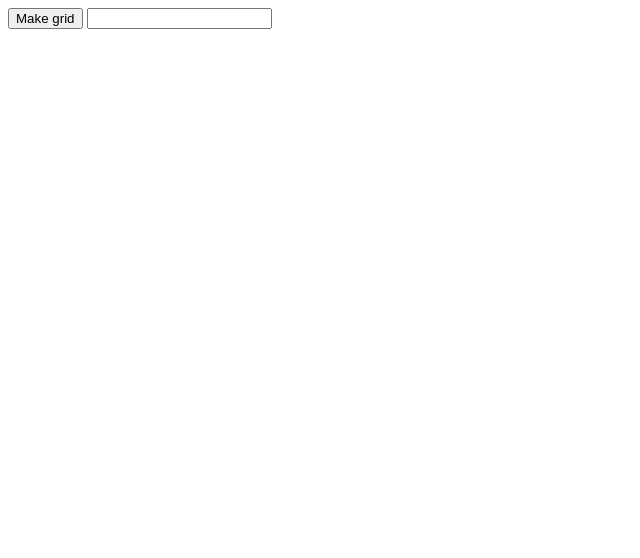
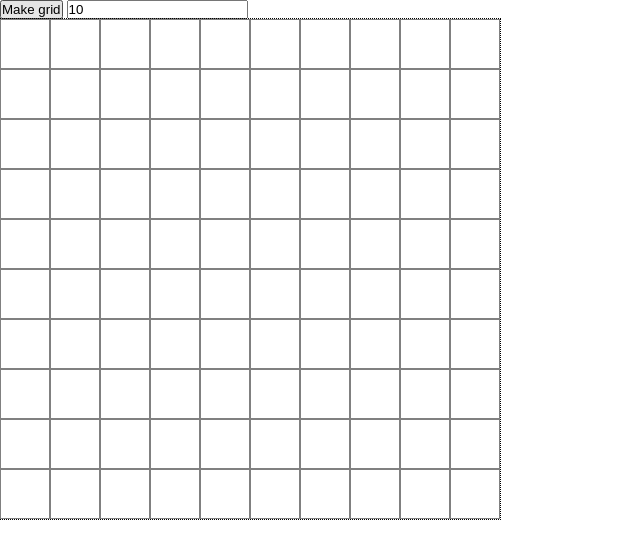
Before and after one commit to josep42ny/crappy-paint, a plain HTML site: page index.html in a window 1280 px wide. Shown: the whole page, without its empty margins (0-640 px from the left). Drawn offline with Linux system fonts and the light colour scheme.

Commit message:
Add necessary js

```diff
--- a/index.html
+++ b/index.html
@@ -4,16 +4,17 @@
     <meta charset="UTF-8">
     <meta name="viewport" content="width=device-width, initial-scale=1.0">
     <title>Crappy Paint</title>
+    <link rel="stylesheet" href="style.css">
     <script src="script.js" defer></script>
 </head>
 <body>
     <main>
         <section>
-            <div id="gridArea">
+            <button id="gridBtn">Make grid</button>
+            <input type="number" name="gridSize" id="gridSize" value="10">
+            <div id="gridArea" class="grid">
 
             </div>
-            <button id="gridBtn">Make grid</button>
-            <input type="number" name="gridSize" id="gridSize">
         </section>
     </main>
 </body>
--- a/script.js
+++ b/script.js
@@ -7,11 +7,22 @@ document.addEventListener("click", (event) => {
     }
 });
 
+document.addEventListener("mouseover", (event) => {
+    if (event.target.classList.contains("tile")) {
+        event.target.style.backgroundColor = "black";
+    }
+});
+
+buildGrid(10);
 function buildGrid(gridSize) {
     const grid = document.querySelector("#gridArea");
-    for (let i = 0; i < gridSize; i++) {
+    const tileSize = 500/gridSize;
+    grid.textContent = "";
+    for (let i = 0; i < gridSize*gridSize; i++) {
         const tile = document.createElement("div");
         tile.classList.add("tile");
+        tile.style.width = tileSize + "px";
+        tile.style.height = tileSize + "px";
         grid.appendChild(tile);
     }
 }
--- a/style.css
+++ b/style.css
@@ -0,0 +1,24 @@
+html {
+    box-sizing: border-box;
+}
+
+*,
+*::before,
+*::after {
+    padding: 0;
+    margin: 0;
+    box-sizing: inherit;
+}
+
+.grid {
+    display: flex;
+    flex-wrap: wrap;
+    width: 500px;
+    height: 500px;
+    outline: 1px dotted black;
+}
+
+.tile {
+    flex: 0 0 auto;
+    border: 1px solid gray;
+}
```
